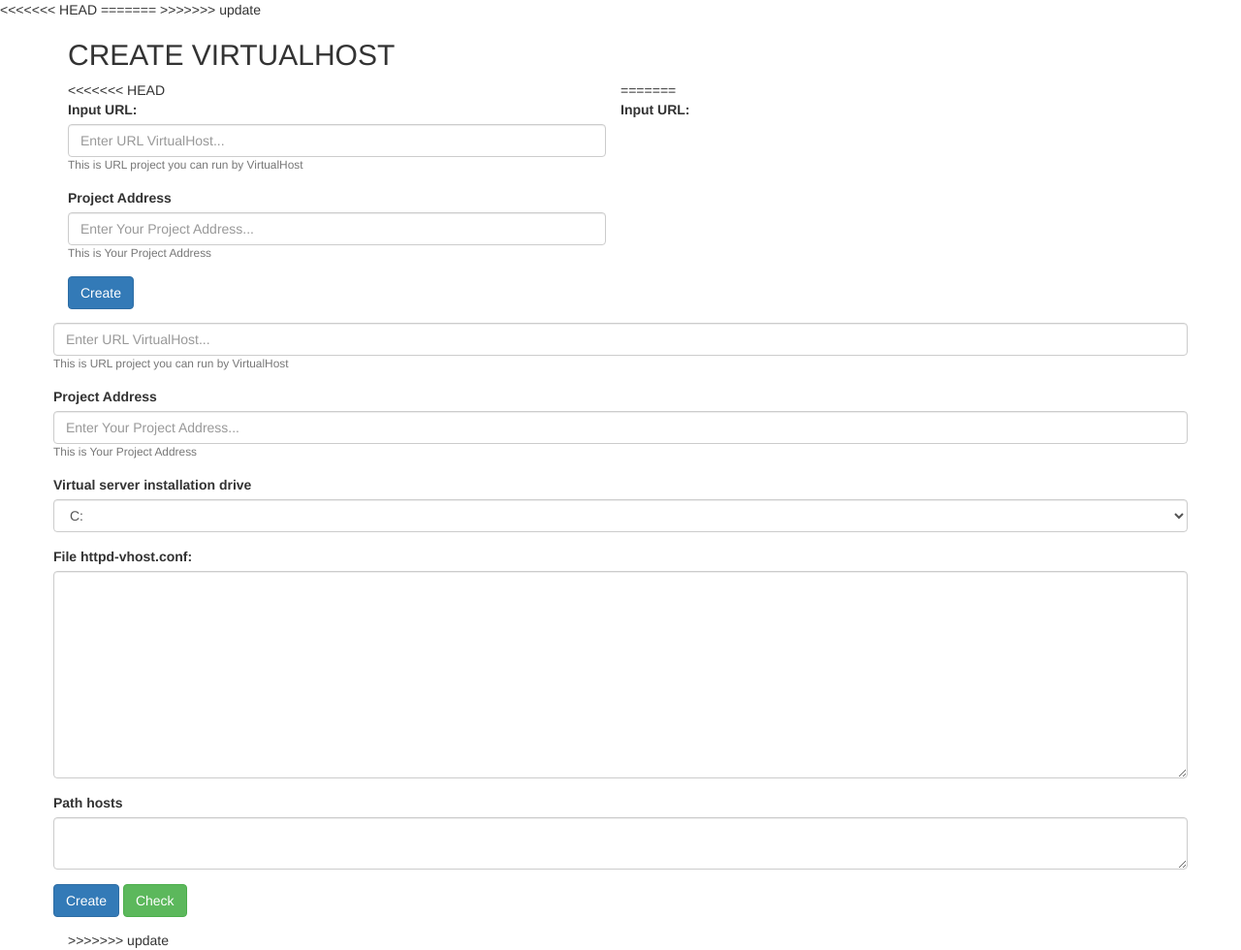
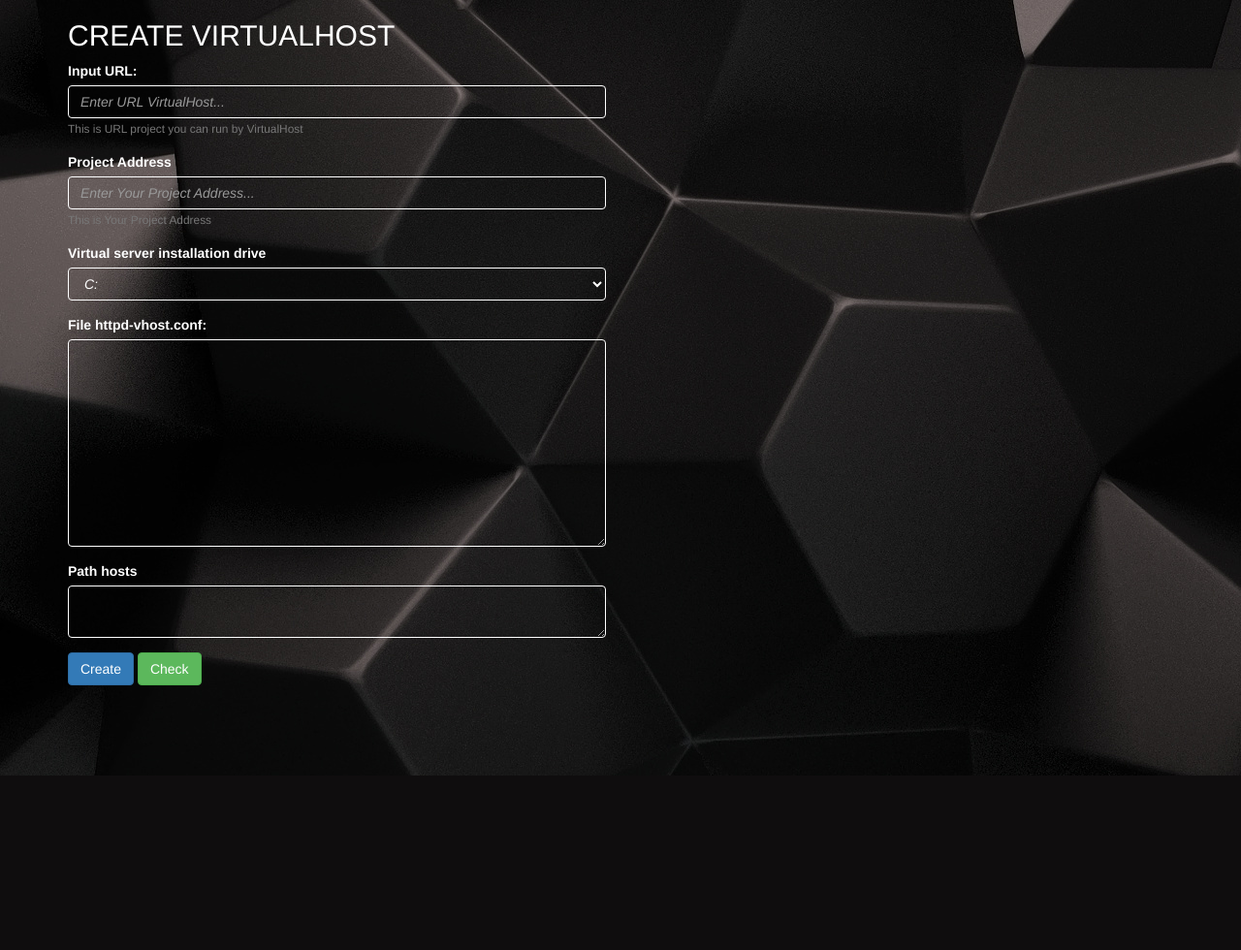
Before and after one commit to caoleviettien/VirtualHostModul, a PHP site: page / in a window 1280 px wide. Shown: the whole page at 97% size. After the commit the page ends 800 px from the top, so only its background shows below. Run offline with PHP 8.4, Linux system fonts and the light colour scheme.

Commit message:
edited personalize

```diff
--- a/app/check.php
+++ b/app/check.php
@@ -1,10 +1,10 @@
 <?php
 class checkFile
 {
-	public function checkvhost($weburl, $linkpj){
+	public function checkvhost($weburl, $linkpj, $drive){
 		$host = "
 		    	\n<VirtualHost *:80>
-		    	\nDocumentRoot "."C:\\xampp\\htdocs\\".$weburl."
+		    	\nDocumentRoot ".$drive.":\\xampp\\htdocs\\".$weburl."
 		    	\nServerName ".$weburl."
 		    	\nErrorLog logs\\dummy-host.example.com-error.log
 		    	\nCustomLog logs\\dummy-host.example.com-access.log common
--- a/index.php
+++ b/index.php
@@ -1,5 +1,3 @@
-<<<<<<< HEAD
-=======
 <?php
 	 session_start();
 	 include "./app/check.php";
@@ -8,9 +6,10 @@
 	 $checkPath = null;
 	 $urlold = null;
 	 $linkold = null;
+	 $driveold = null;
 
-	 if (isset($_POST['url']) && isset($_POST['linkpj'])) {
-	 	$checkVhost = $check->checkvhost($_POST['url'], $_POST['linkpj']);
+	if (isset($_POST['url']) & isset($_POST['linkpj']) & isset($_POST['drive'])) {
+	    $checkVhost = $check->checkvhost($_POST['url'], $_POST['linkpj'], $_POST['drive']);
 	}
 	if (isset($_POST['url'])) {
 	    $checkPath = $check->checkPath($_POST['url']);
@@ -19,17 +18,18 @@
 	if ($_POST) {
 	    $_SESSION["url"] = $_POST["url"];
 	    $_SESSION["linkpj"] = $_POST["linkpj"];
+	    $_SESSION["drive"] = $_POST["drive"];
 	}
 
-		if (isset($_SESSION["url"]) && isset($_SESSION["linkpj"]))
+	if (isset($_SESSION["url"]) & isset($_SESSION["linkpj"]) & isset($_SESSION["drive"]))
 	{
 		$urlold = $_SESSION["url"];
 		$linkold = $_SESSION["linkpj"];
+		$driveold = $_SESSION["drive"];
 	}
 
  ?>
 
->>>>>>> update
 <!DOCTYPE html>
 <html>
 <head>
@@ -41,28 +41,37 @@
 	<link rel="stylesheet" type="text/css" href="./public/css/font-awesome.min.css">
 	<link rel="stylesheet" type="text/css" href="./public/js/bootstrap.min.js">
 	<link rel="stylesheet" type="text/css" href="./public/js/jquery-2.1.4.min.js">
+	<style type="text/css" media="screen">
+		body {
+			background: url("./public/images/background.jpg");
+			color: #fff;
+		}
+		input[type="text"]
+		{
+		    background: transparent;
+		    border: 0.11em #fff solid;
+		    color: #fff;
+		    font-style: italic;
+		}
+		.form-group textarea {
+		  	background: transparent;
+		    border: 0.11em #fff solid;
+		    color: #fff;
+		    font-style: italic;
+		}
+		.form-group  select{
+		  	background: transparent;
+		    border: 0.11em #fff solid;
+		    color: #fff;
+		    font-style: italic;
+		}
+	</style>
 </head>
 <body>
 	<div class="container">
 		<h2>CREATE VIRTUALHOST</h2>
 		<div class="row">
 			<div class="col-xs-6">
-<<<<<<< HEAD
-				<form name="createform" action="./app/create.php" method="POST" onsubmit="return validateForm()">
-					  <div class="form-group">
-					    <label for="url">Input URL:</label>
-					    <input type="text" class="form-control" name="url" id="url" placeholder="Enter URL VirtualHost...">
-					    <small class="form-text text-muted">This is URL project you can run by VirtualHost</small>
-					  </div>
-					  <div class="form-group">
-					    <label for="linkpj">Project Address</label>
-					    <input type="text" class="form-control" name="linkpj" id="linkpj" placeholder="Enter Your Project Address...">
-					    <small class="form-text text-muted">This is Your Project Address</small>
-					  </div>
-					  <button type="submit" class="btn btn-primary">Create</button>
-				</form>
-			</div>
-=======
 				<form name="createform" method="POST" onsubmit="return validateForm()">
 					  <div class="form-group">
 					    <label for="url">Input URL:</label>
@@ -78,13 +87,13 @@
 
 					  <div class="form-group">
 					  	<label for="drive">Virtual server installation drive</label>
-					    <select id="drive" name="drive" id="input" class="form-control" required="required">
-					    	<option selected value="C">C:</option>
-					    	<option value="D">D:</option>
-					    	<option value="E">E:</option>
-					    	<option value="F">F:</option>
-					    	<option value="G">G:</option>
-					    	<option value="H">H:</option>
+					    <select id="drive" name="drive" class="form-control" required="required">
+					    	<option style="color: #000;" value="C"  <?php echo $driveold == "C" ? 'selected' : '' ?> >C:</option>
+					    	<option style="color: #000;" value="D"  <?php echo $driveold == "D" ? 'selected' : '' ?> >D:</option>
+					    	<option style="color: #000;" value="E"  <?php echo $driveold == "E" ? 'selected' : '' ?> >E:</option>
+					    	<option style="color: #000;" value="F"  <?php echo $driveold == "F" ? 'selected' : '' ?> >F:</option>
+					    	<option style="color: #000;" value="G"  <?php echo $driveold == "G" ? 'selected' : '' ?> >G:</option>
+					    	<option style="color: #000;" value="H"  <?php echo $driveold == "H" ? 'selected' : '' ?> >H:</option>
 					    </select>
 					  </div>
 
@@ -103,20 +112,6 @@
 					  <button formaction="index.php" name="check" type="submit" class="btn btn-success">Check</button>
 				</form>
 			</div>
-
-			<!-- <div class="col-xs-6">
-				<form name="checkFile" action="" method="GET">
-					 <div class="form-group">
-					    <label for="vhost">File httpd-vhost.conf:</label>
-					    <textarea class="form-control" name="vhost" id="vhost" rows="10"></textarea>
-					</div>
-					<div class="form-group">
-					    <label for="hosts">Path hosts</label>
-					    <textarea class="form-control" name="vhost" id="hosts" rows="2"></textarea>
-					</div>
-				</form>
-			</div>	 -->
->>>>>>> update
 		</div>
 	</div>
 
@@ -141,13 +136,7 @@
 			    }
 			    return false;
 			}
-<<<<<<< HEAD
-=======
 
-			// window.onload = function(){
-			//   document.getElementById("url").value = "asdsd";
-			// }
->>>>>>> update
 	</script>
 </body>
 </html>
```
Also changed, not shown: app/action.php (+0 -18 lines), app/create.php (+1 -57 lines), public/images/background.jpg (added). Lines whose indentation alone changed are shown as unchanged.
